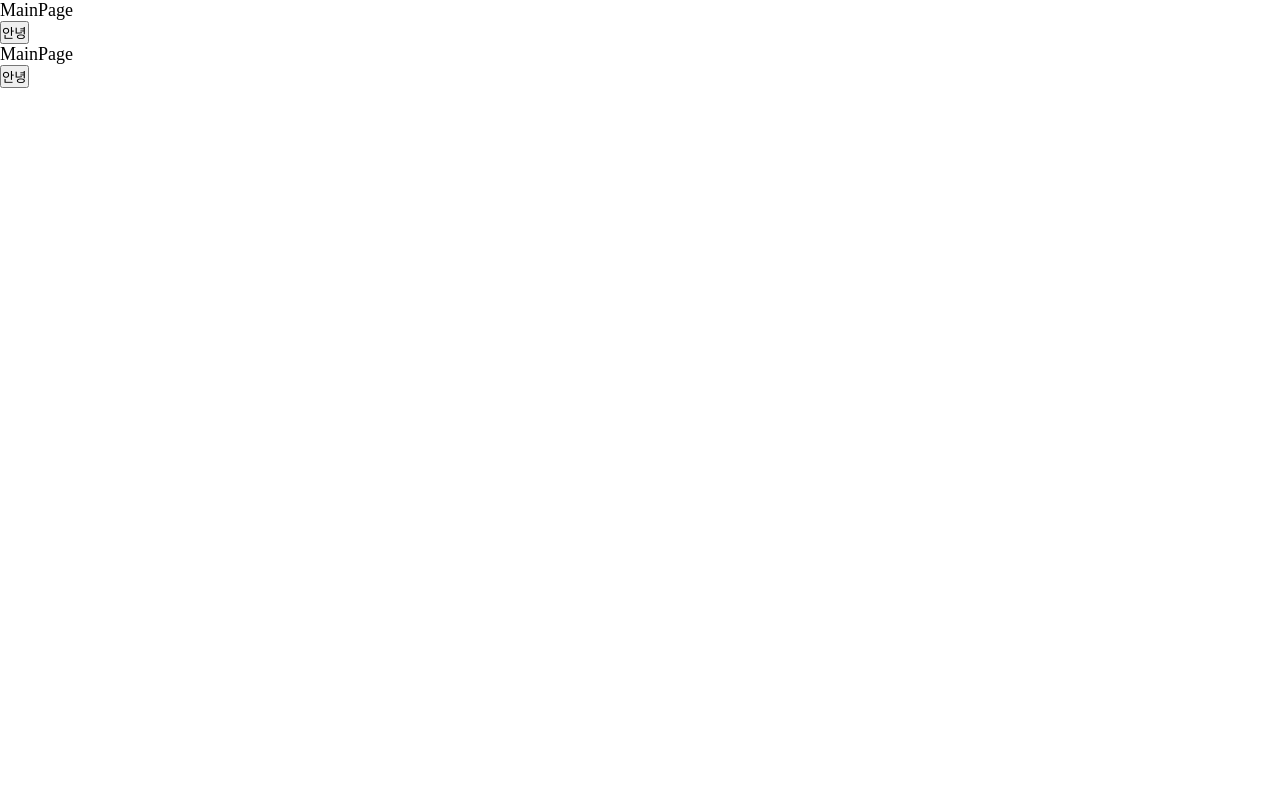
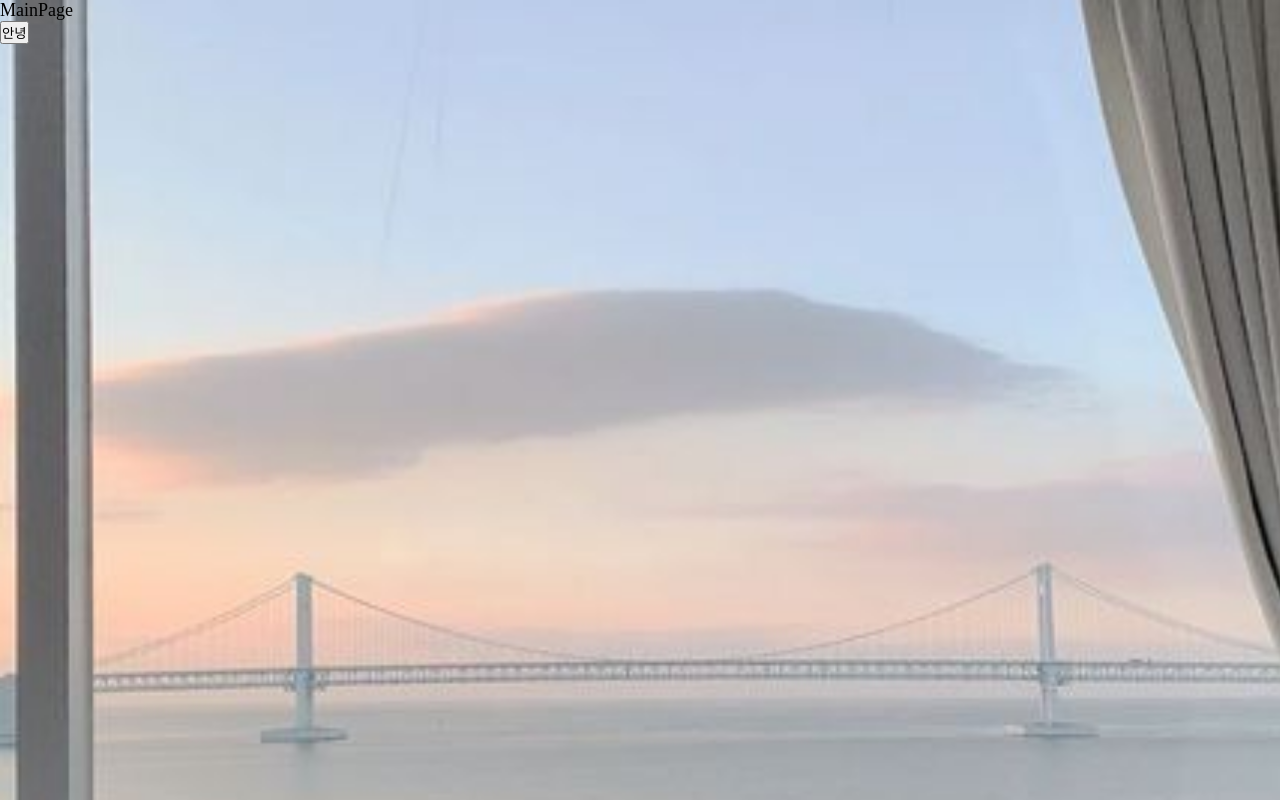
Before and after one commit to namdaeun/Client, a React (Vite) app in the folder note-app/: page / in a window 1280 px wide. Built offline with nearby package versions, Linux system fonts and the light colour scheme; a web font is replaced by a local one.

Commit message:
:sparkles: feat: 라이트/다크 모드에 따라 배경 사진 토글

```diff
--- a/note-app/src/App.tsx
+++ b/note-app/src/App.tsx
@@ -1,7 +1,24 @@
-import MainPage from './pages/MainPage/MainPage';
+import { css } from '@emotion/react';
+import Router from './Router';
+import { themeProps, useTheme } from './context/theme';
+
+const wrapper = (theme: themeProps) => css`
+  width: 100%;
+  height: 100vh;
+
+  background-image: url(${theme.backgroundImg});
+  background-size: cover;
+  background-repeat: no-repeat;
+`;
 
 function App() {
-  return <MainPage />;
+  const {theme} = useTheme();
+
+  return (
+    <div css={wrapper(theme)}>
+      <Router />
+    </div>
+  );
 }
 
 export default App;
--- a/note-app/src/context/theme.tsx
+++ b/note-app/src/context/theme.tsx
@@ -1,4 +1,18 @@
 import { ReactNode, createContext, useContext, useState } from "react";
+
+export type themeProps = {
+  bgColor: string,
+  textColor: string,
+  subTextColor: string,
+  subText2Color: string,
+
+  btnTextColor: string,
+  point1Color: string,
+  point2Color: string,
+
+  redBorderColor: string,
+  backgroundImg: string,
+};
 
 const lightTheme = {
   bgColor: '#FFFFFF',
@@ -11,6 +25,7 @@ const lightTheme = {
   point2Color: '#E5BEA7',
 
   redBorderColor: '#FC5230',
+  backgroundImg: 'src/assets/lightBackground.png',
 };
 
 const darkTheme = {
@@ -24,20 +39,9 @@ const darkTheme = {
   point2Color: '#446DA3',
 
   redBorderColor: '#AE3A1E',
+  backgroundImg: 'src/assets/darkBackground.png',
 };
 
-type themeProps = {
-  bgColor: string,
-  textColor: string,
-  subTextColor: string,
-  subText2Color: string,
-
-  btnTextColor: string,
-  point1Color: string,
-  point2Color: string,
-
-  redBorderColor: string,
-}
 const ThemeContext = createContext({
   theme: lightTheme,
   toggleTheme: () => {}
--- a/note-app/src/main.tsx
+++ b/note-app/src/main.tsx
@@ -1,6 +1,5 @@
 import ReactDOM from 'react-dom/client';
 import App from './App.tsx';
-import Router from './Router.tsx';
 import { Global, ThemeProvider } from '@emotion/react';
 import { Theme } from './styles/theme.ts';
 import { GlobalStyle } from './styles/GlobalStyle.ts';
@@ -11,7 +10,6 @@ ReactDOM.createRoot(document.getElementById('root')!).render(
     <ThemeProvider theme={Theme}>
       <ThemeModeProvider>
         <Global styles={GlobalStyle} />
-        <Router />
         <App />
       </ThemeModeProvider>
     </ThemeProvider>
```
